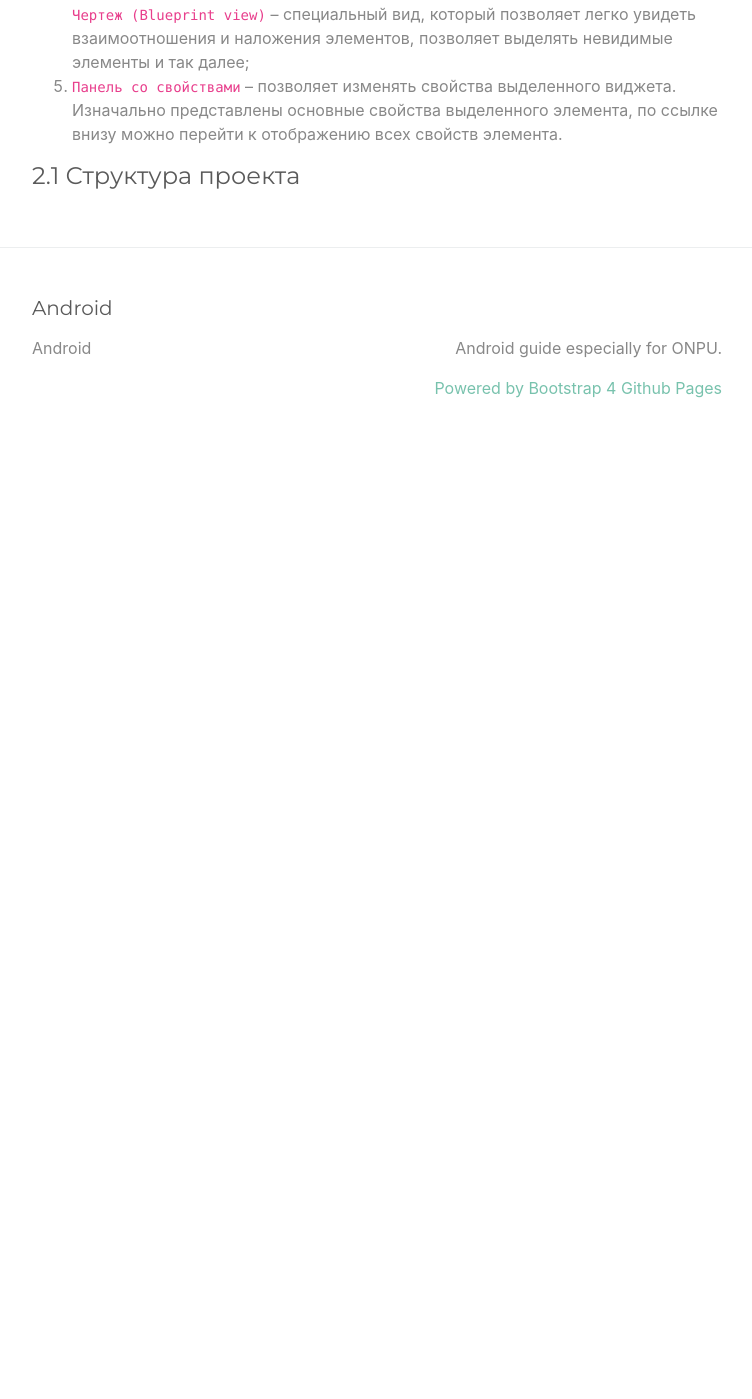
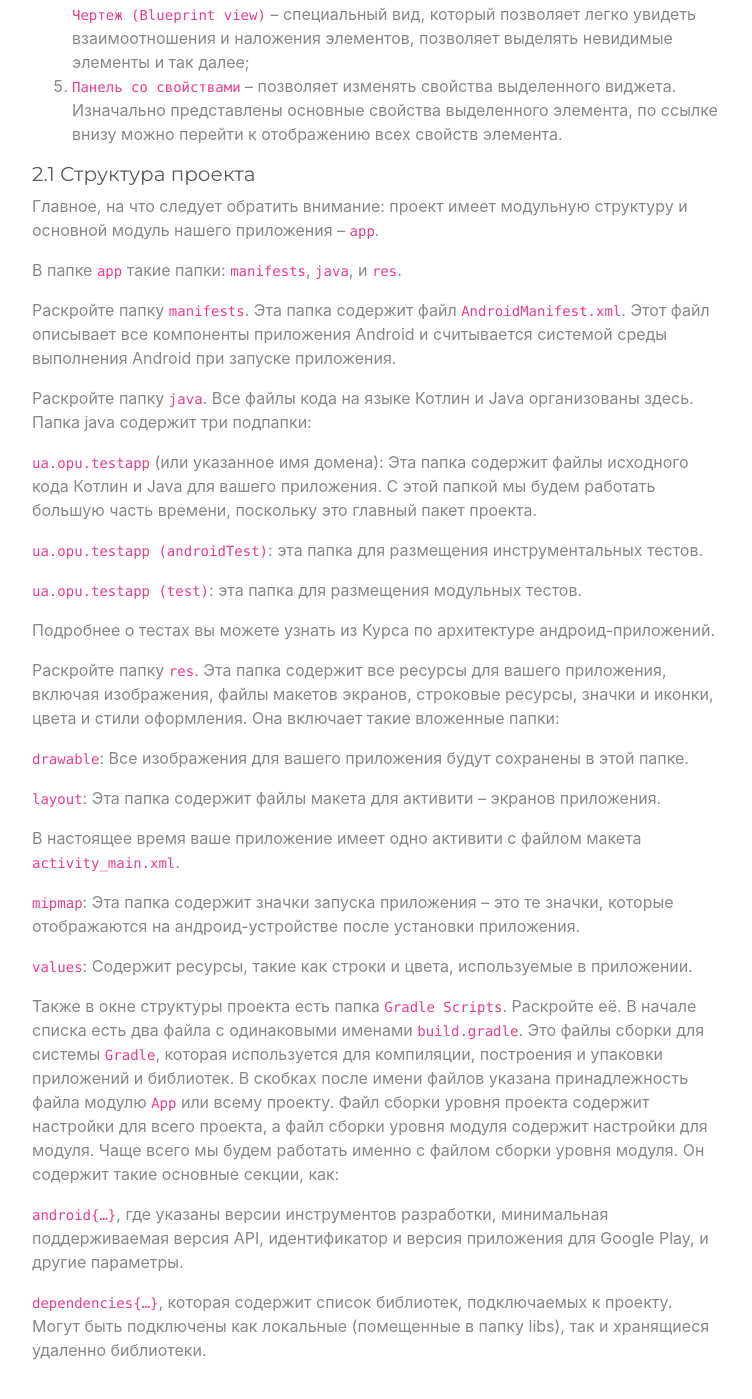
Before and after one commit to fullmeth/fullmeth.github.io, a Jekyll site: the page built from index.md, in a window 1280 px wide and 1400 px high, scrolled down 3539 px. Shown: the whole window, without its empty margins (263-1015 px from the left). Built offline with Jekyll 4.4.1, drawn with Linux system fonts in a browser that asks for light colours; before the commit the page ends 4003 px from its top, so only the background shows below that.

Commit message:
Update index.md

```diff
--- a/index.md
+++ b/index.md
@@ -43,4 +43,38 @@ title: Android. Kotlin.
 `Чертеж (Blueprint view)` – специальный вид, который позволяет легко увидеть взаимоотношения и наложения элементов, позволяет выделять невидимые элементы и так далее;
 5. `Панель со свойствами` – позволяет изменять свойства выделенного виджета. Изначально представлены основные свойства выделенного элемента, по ссылке внизу можно перейти к отображению всех свойств элемента.
 
-#### 2.1 Структура проекта
+##### 2.1 Структура проекта
+
+Главное, на что следует обратить внимание: проект имеет модульную структуру и основной модуль нашего приложения – `app`.
+
+В папке `app` такие папки: `manifests`, `java`, и `res`.
+
+Раскройте папку `manifests`. Эта папка содержит файл `AndroidManifest.xml`. Этот файл описывает все компоненты приложения Android и считывается системой среды выполнения Android при запуске приложения.
+
+Раскройте папку `java`. Все файлы кода на языке Котлин и Java организованы здесь. Папка java содержит три подпапки:
+
+`ua.opu.testapp` (или указанное имя домена): Эта папка содержит файлы исходного кода Котлин и Java для вашего приложения. С этой папкой мы будем работать большую часть времени, поскольку это главный пакет проекта.
+
+`ua.opu.testapp (androidTest)`: эта папка для размещения инструментальных тестов.
+
+`ua.opu.testapp (test)`: эта папка для размещения модульных тестов.
+
+Подробнее о тестах вы можете узнать из Курса по архитектуре андроид-приложений.
+
+Раскройте папку `res`. Эта папка содержит все ресурсы для вашего приложения, включая изображения, файлы макетов экранов, строковые ресурсы, значки и иконки, цвета и стили оформления. Она включает такие вложенные папки:
+
+`drawable`: Все изображения для вашего приложения будут сохранены в этой папке.
+
+`layout`: Эта папка содержит файлы макета для активити – экранов приложения.
+
+В настоящее время ваше приложение имеет одно активити с файлом макета `activity_main.xml`.
+
+`mipmap`: Эта папка содержит значки запуска приложения – это те значки, которые отображаются на андроид-устройстве после установки приложения.
+
+`values`: Содержит ресурсы, такие как строки и цвета, используемые в приложении.
+
+Также в окне структуры проекта есть папка `Gradle Scripts`. Раскройте её. В начале списка есть два файла с одинаковыми именами `build.gradle`. Это файлы сборки для системы `Gradle`, которая используется для компиляции, построения и упаковки приложений и библиотек. В скобках после имени файлов указана принадлежность файла модулю `App` или всему проекту. Файл сборки уровня проекта содержит настройки для всего проекта, а файл сборки уровня модуля содержит настройки для модуля. Чаще всего мы будем работать именно с файлом сборки уровня модуля. Он содержит такие основные секции, как:
+
+`android{…}`, где указаны версии инструментов разработки, минимальная поддерживаемая версия API, идентификатор и версия приложения для Google Play, и другие параметры.
+
+`dependencies{…}`, которая содержит список библиотек, подключаемых к проекту. Могут быть подключены как локальные (помещенные в папку libs), так и хранящиеся удаленно библиотеки.
```
